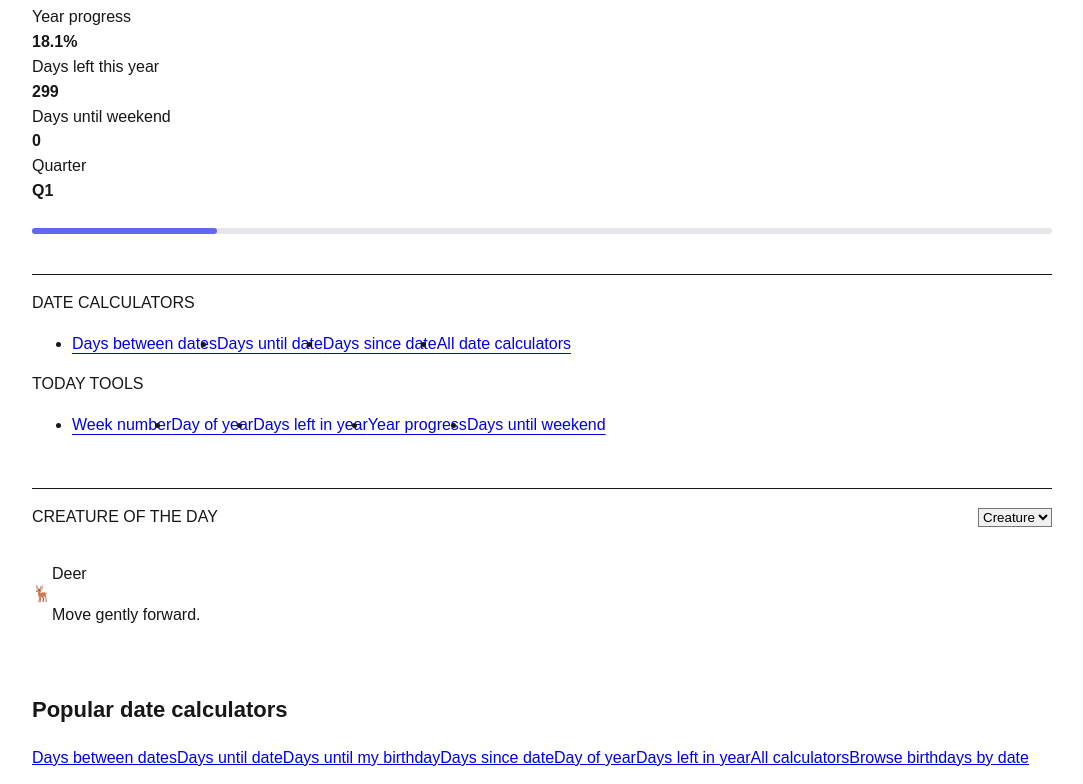
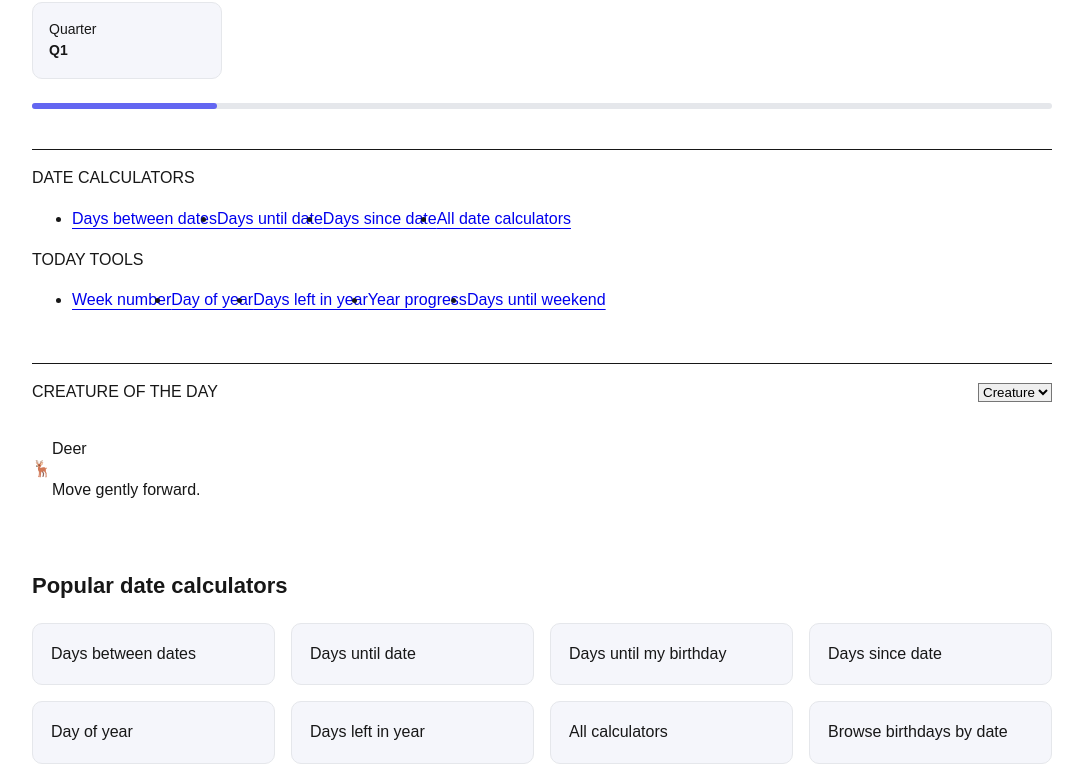
Before and after one commit to bosmeel/whatdayisit-now, a Next.js app: page / in a window 1280 px wide. Shown: the part 396-1180 px from the top of the page, without its empty margins (98-1181 px from the left). Built offline with nearby package versions, Linux system fonts and the light colour scheme.

Commit message:
fix: restore dashboard grids and layout

```diff
--- a/app/globals.css
+++ b/app/globals.css
@@ -136,6 +136,48 @@ img {
   flex-wrap: wrap;
   gap: 12px 20px;
   justify-content: center;
+}
+
+/* ===============================
+   Dashboard grids
+================================ */
+
+.today-grid {
+  display: grid;
+  grid-template-columns: repeat(auto-fit, minmax(160px, 1fr));
+  gap: 18px;
+  margin-top: 24px;
+}
+
+.today-card {
+  background: var(--card);
+  border: 1px solid var(--border);
+  border-radius: 10px;
+  padding: 16px;
+  font-size: 14px;
+}
+
+.tool-grid {
+  display: grid;
+  grid-template-columns: repeat(auto-fit, minmax(220px, 1fr));
+  gap: 16px;
+  margin-top: 20px;
+}
+
+.tool-card {
+  display: block;
+  padding: 18px;
+  border: 1px solid var(--border);
+  border-radius: 10px;
+  background: var(--card);
+  text-decoration: none;
+  color: var(--foreground);
+  font-weight: 500;
+}
+
+.tool-card:hover {
+  border-color: var(--accent);
+  transform: translateY(-2px);
 }
 
 /* ===============================
```
